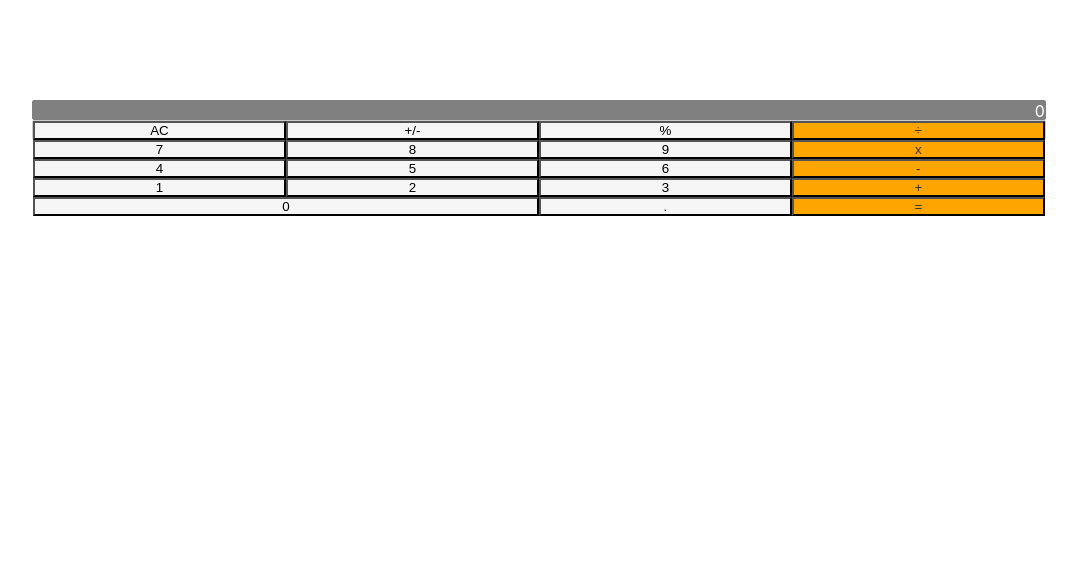
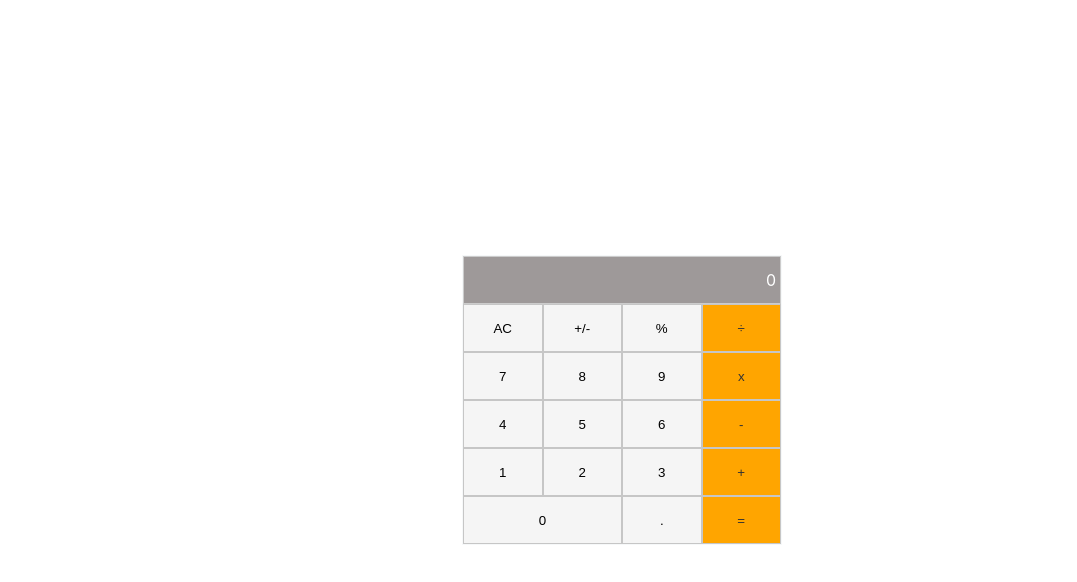
Before and after one commit to supreeti/Math-magician-App, a React (Create React App) app: page / in a window 1280 px wide. Shown: the top 582 px of the page, without its empty margins (18-1095 px from the left). Built offline with nearby package versions, Linux system fonts and the light colour scheme.

Commit message:
fix buttons display

```diff
--- a/src/App.css
+++ b/src/App.css
@@ -4,31 +4,36 @@
   padding: 0;
 }
 
-.result {
-  width: 80%;
-  align-content: center;
+body {
+  height: 100vh;
+  background-color: white;
+  display: flex;
+  align-items: center;
   justify-content: center;
-  margin-left: 50px;
-  margin-top: 100px;
 }
 
-.keypad,
+.calculate {
+  background-color: #f6f8f9;
+  width: 20rem;
+  border: 0.5px solid #f6f8f9;
+}
+
 .display {
-  width: 99%;
-  height: 20px;
+  height: 48px;
   background-color: #9e9999;
   border: 1px solid #ccc;
-  border-radius: 2px;
   font-size: 16px;
+  padding: 4px;
   cursor: pointer;
-  justify-content: center;
+  display: flex;
   align-items: center;
+  justify-content: end;
+  color: white;
 }
 
-.calculate .keypad {
+.keypad {
   display: grid;
-  grid-template-rows: repeat(5, 3fr);
-  grid-template-columns: repeat(4, 3fr);
+  grid-template-columns: repeat(4, 1fr);
 }
 
 .keypad .btn-Operator {
@@ -37,15 +42,14 @@
   transition: 0.2s ease;
 }
 
-.display {
-  color: white;
-  text-align: right;
-  background-color: gray;
-  border: 1px solid grey;
-  transition: 0.2s ease;
-}
-
 .keypad button {
+  height: 48px;
+  padding: 16px;
+  display: flex;
+  align-items: center;
+  justify-content: center;
+  cursor: pointer;
+  border: 0.5px solid #c6c6c6;
   background-color: whitesmoke;
 }
 
@@ -54,10 +58,16 @@
 }
 
 .z {
-  grid-column-start: 1;
-  grid-column-end: 3;
+  grid-column: span 2;
 }
 
 .keypad .btn-Operator:hover {
+  height: 48px;
+  padding: 16px;
+  display: flex;
+  align-items: center;
+  justify-content: center;
+  cursor: pointer;
+  border: 0.5px solid #c6c6c6;
   background-color: orangered;
 }
```
